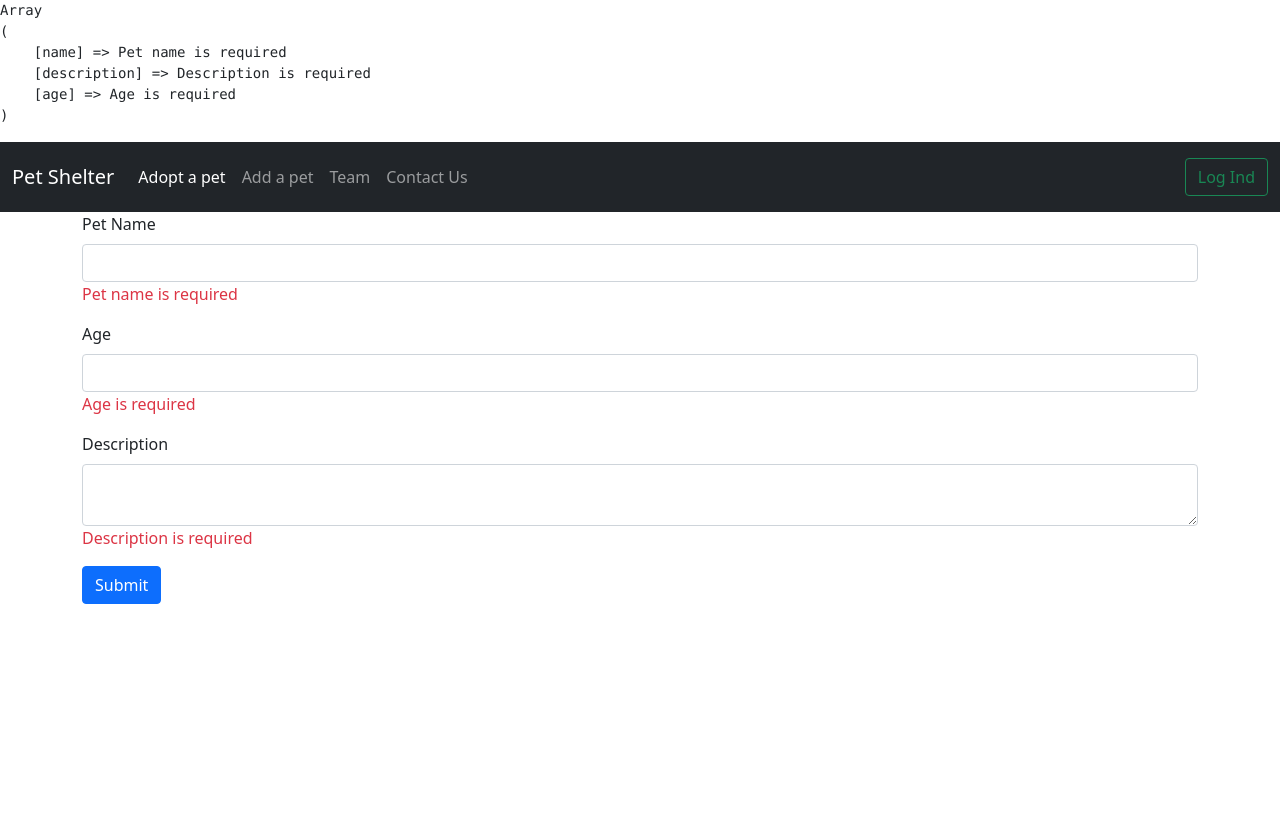
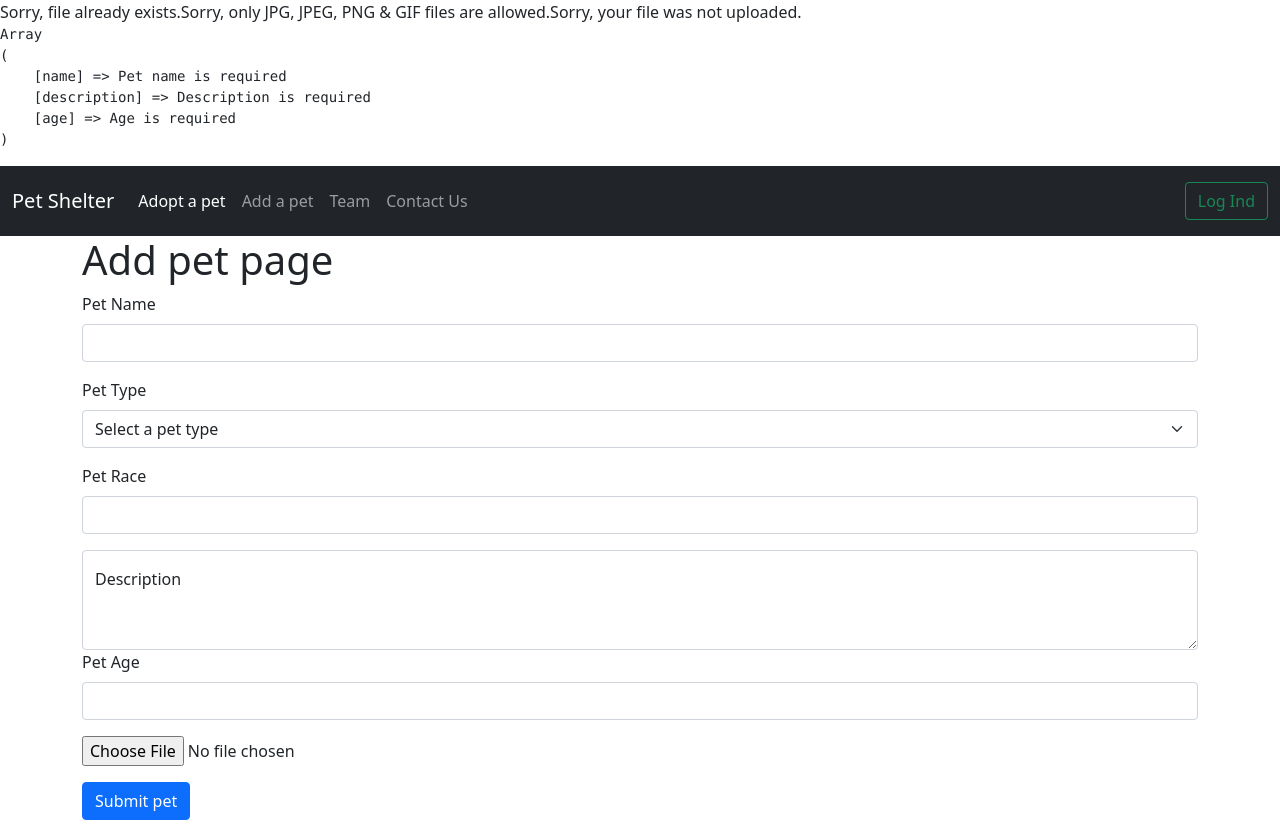
Before and after one commit to nafnu/petshelter-1, a PHP site: page /handleaddpet.php in a window 1280 px wide. Before the commit the page ends 604 px from the top, so only its background shows below. Run offline with PHP 8.4, Linux system fonts and the light colour scheme; data that the repository does not hold is empty.

Commit message:
added img upload

```diff
--- a/addpet.php
+++ b/addpet.php
@@ -8,40 +8,51 @@
     <!-- Bootstrap CSS -->
     <link href="https://cdn.jsdelivr.net/npm/bootstrap@5.1.3/dist/css/bootstrap.min.css" rel="stylesheet" integrity="sha384-1BmE4kWBq78iYhFldvKuhfTAU6auU8tT94WrHftjDbrCEXSU1oBoqyl2QvZ6jIW3" crossorigin="anonymous">
 
-    <title>Pet Shelter</title>
+    <title>Pet shelter</title>
   </head>
   <body>
-        <!-- Load the nav bar -->
-        <?php include 'navbar.php'; ?>
+    <?php include 'navbar.php' ?>
+    <div class="container">
+       <h1>Add pet page</h1>
 
-    <div class="container">
-    <form action="handleaddpet.php" method="POST">
+       <form method="post" action="handleaddpet.php" enctype="multipart/form-data">
             <div class="mb-3">
-            <label for="name" class="form-label">Pet Name</label>
-            <input type="text" class="form-control" id="name" name="name" value="<?= isset($name) ? $name : '' ?>">
-            <span class="text-danger">
-                <?= isset($error["name"]) ? $error['name'] : '' ?>
-            </span>
+                <label for="forName" class="form-label">Pet Name</label>
+                <input type="text" class="form-control" id=""  name="name" aria-describedby="nameInput">
             </div>
             <div class="mb-3">
-            <label for="age" class="form-label">Age</label>
-            <input type="text" class="form-control" id="age" name="age" value="<?= $age ?>">
-            <span class="text-danger">
-                <?= isset($error["age"]) ? $error['age'] : '' ?>
-            </span>
+                <label for="forType" class="form-label">Pet Type</label>
+                <select class="form-select"  name="type" aria-label="Default select example">
+                    <option selected>Select a pet type</option>
+                    <option value="dog">Dog</option>
+                    <option value="cat">Cat</option>
+                    <option value="rabbit">Rabbit</option>
+                    <option value="snake">Snake</option>
+                    <option value="fish">Fish</option>
+                </select>
             </div>
             <div class="mb-3">
-            <label for="description" class="form-label">Description</label>
-            <textarea class="form-control" id="description" name="description" value="<?= $description?>"></textarea>
-            <span class="text-danger">
-                <?= isset($error["description"]) ? $error['description'] : '' ?>
-            </span>
+                <label for="forRace" class="form-label">Pet Race</label>
+                <input type="text" class="form-control" id=""  name="race" aria-describedby="raceInput">
             </div>
-        <button type="submit" class="btn btn-primary">Submit</button>
+            <div class="form-floating">
+                <textarea class="form-control" placeholder="Leave description here" name="description" id="" style="height: 100px"></textarea>
+                <label for="forDescription">Description</label>
+            </div>
+            <div class="mb-3">
+                <label for="forAge" class="form-label">Pet Age</label>
+                <input type="number" class="form-control" id=""  name="age" aria-describedby="ageInput">
+            </div>
+            <div class="mb-3">
+                <input type="file" name="image" id="imageToUpload">
+            </div>
+            <button type="submit" class="btn btn-primary">Submit pet</button>
         </form>
-
     </div>
 
 
+
+
+    <script src="https://cdn.jsdelivr.net/npm/bootstrap@5.1.3/dist/js/bootstrap.bundle.min.js" integrity="sha384-ka7Sk0Gln4gmtz2MlQnikT1wXgYsOg+OMhuP+IlRH9sENBO0LRn5q+8nbTov4+1p" crossorigin="anonymous"></script>
   </body>
 </html>
--- a/handleaddpet.php
+++ b/handleaddpet.php
@@ -8,6 +8,8 @@ include 'connection.php';
 $name = filter_input(INPUT_POST, 'name',  FILTER_SANITIZE_STRING);
 $description = filter_input(INPUT_POST, 'description', FILTER_SANITIZE_STRING);
 $age = filter_input(INPUT_POST, 'age', FILTER_SANITIZE_NUMBER_INT);
+$type = filter_input(INPUT_POST, 'type', FILTER_SANITIZE_STRING);
+$race = filter_input(INPUT_POST, 'race', FILTER_SANITIZE_STRING);
 
 //declare the error array
 $error =[];
@@ -23,13 +25,64 @@ if(!isset($age) || empty($age)){
 }
 $adopted = false;
 
+
+$target_dir = "uploads/";
+$target_file = $target_dir . basename($_FILES["image"]["name"]);
+$uploadOk = 1;
+$imageFileType = strtolower(pathinfo($target_file,PATHINFO_EXTENSION));
+
+// Check if image file is a actual image or fake image
+if(isset($_POST["submit"])) {
+  $check = getimagesize($_FILES["image"]["tmp_name"]);
+  if($check !== false) {
+    echo "File is an image - " . $check["mime"] . ".";
+    $uploadOk = 1;
+  } else {
+    echo "File is not an image.";
+    $uploadOk = 0;
+  }
+}
+
+// Check if file already exists
+if (file_exists($target_file)) {
+  echo "Sorry, file already exists.";
+  $uploadOk = 0;
+}
+
+// Check file size
+if ($_FILES["image"]["size"] > 500000) {
+  echo "Sorry, your file is too large.";
+  $uploadOk = 0;
+}
+
+// Allow certain file formats
+if($imageFileType != "jpg" && $imageFileType != "png" && $imageFileType != "jpeg"
+&& $imageFileType != "gif" ) {
+  echo "Sorry, only JPG, JPEG, PNG & GIF files are allowed.";
+  $uploadOk = 0;
+}
+
+// Check if $uploadOk is set to 0 by an error
+if ($uploadOk == 0) {
+  echo "Sorry, your file was not uploaded.";
+// if everything is ok, try to upload file
+} else {
+  if (move_uploaded_file($_FILES["image"]["tmp_name"], $target_file)) {
+    echo "The file ". htmlspecialchars( basename( $_FILES["image"]["name"])). " has been uploaded.";
+  } else {
+    echo "Sorry, there was an error uploading your file.";
+  }
+}
+
+
 if(empty($error)){
 
-    $sql = "INSERT INTO pet (name, age, description, adopted) VALUES (?,?,?,?)";
+    $sql = "INSERT INTO pet (name, type, race, age, description, adopted, image )
+            VALUES (?,?,?,?,?,?,?)";
 
     $stmt= $conn->prepare($sql);
 
-    $stmt->bind_param("sisb",  $name, $age, $description, $adopted);
+    $stmt->bind_param("sssisbs",  $name,$type,$race, $age, $description, $adopted, $target_file);
 
     $stmt->execute();
     $conn->close();
```
Also changed, not shown: index.php (+31 -65 lines), uploads/dog-puppy-on-garden-royalty-free-image-1586966191.jpg (added), 1 other file. Lines whose indentation alone changed are shown as unchanged.
